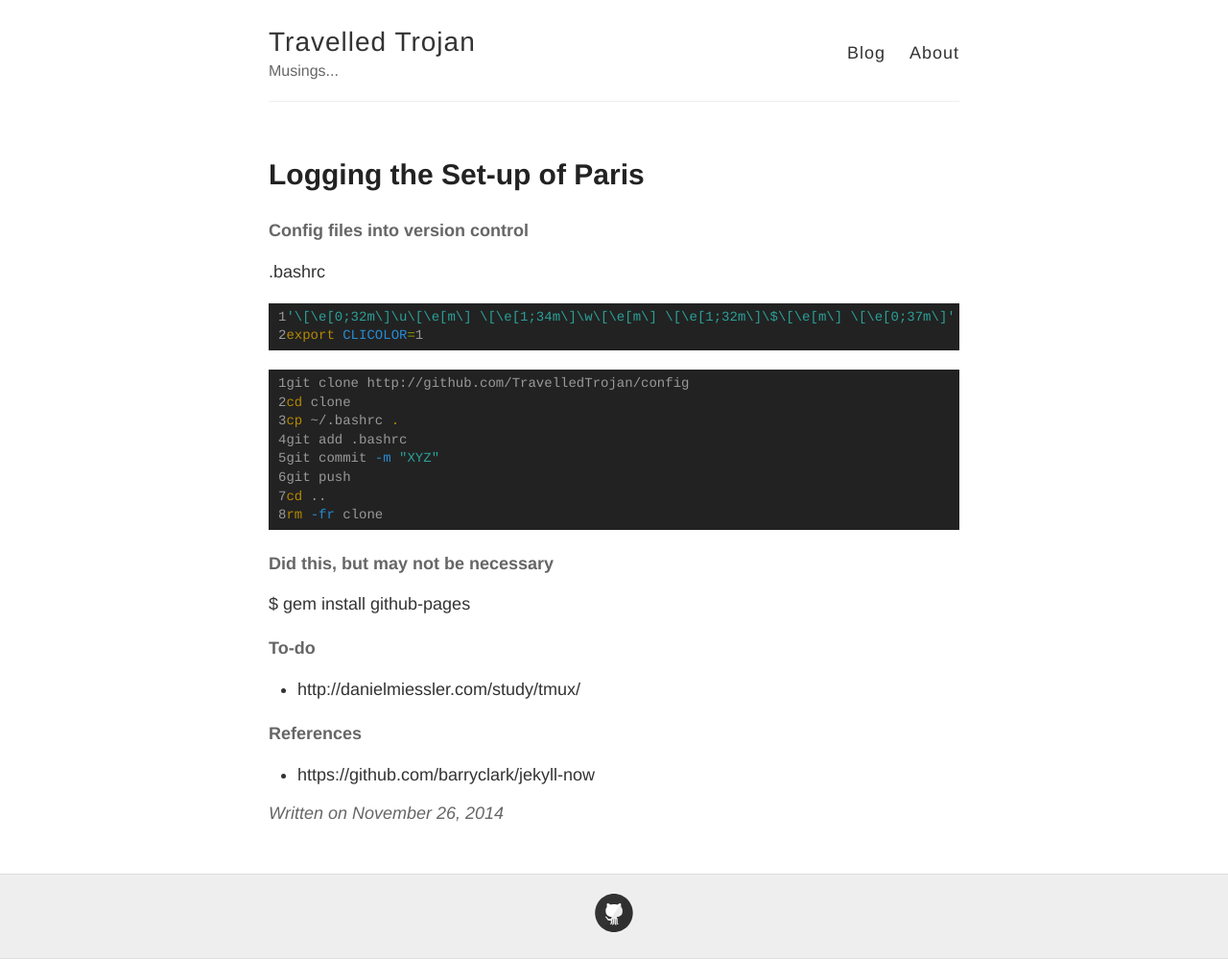
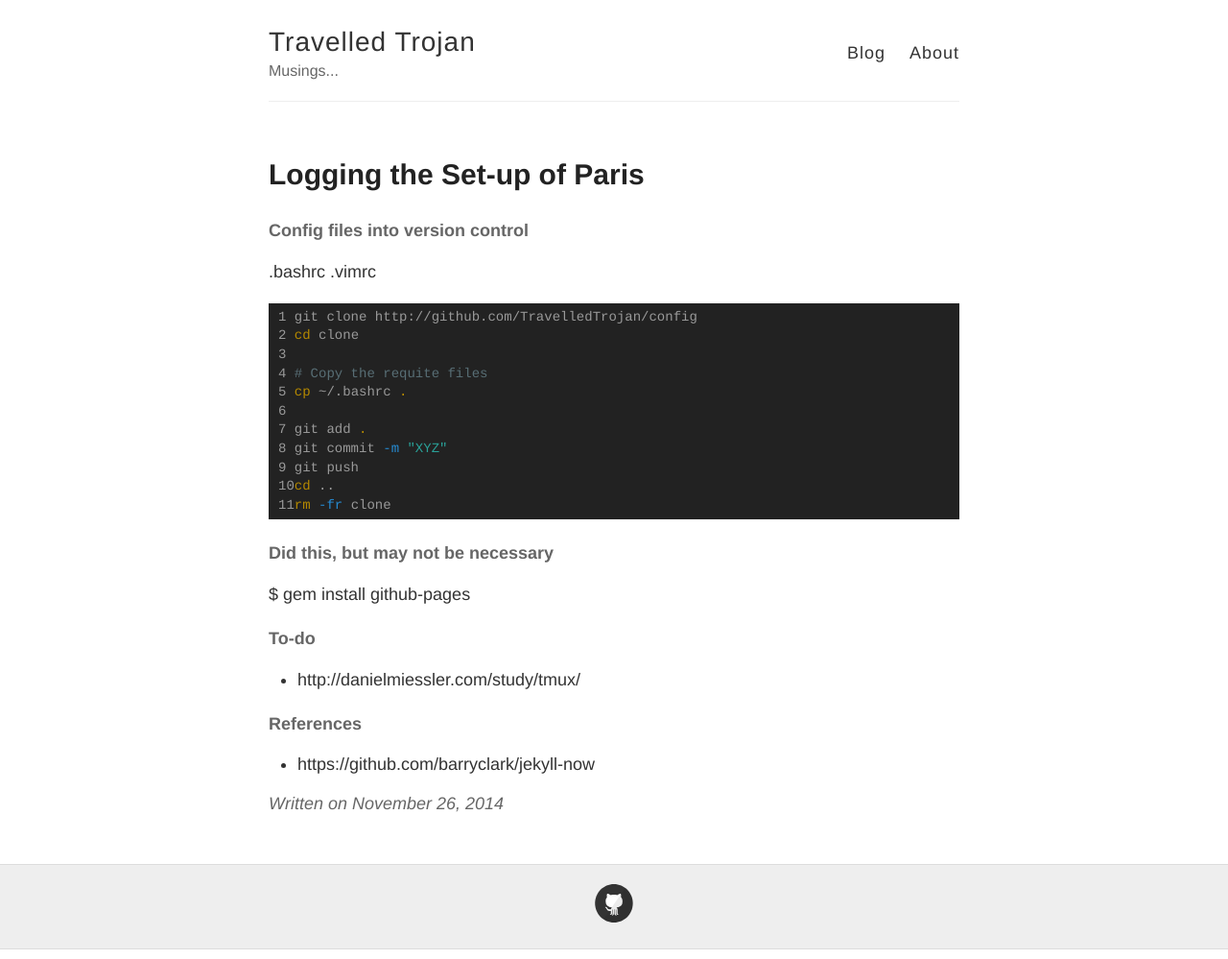
Before and after one commit to TravelledTrojan/TravelledTrojan.github.io, a Jekyll site: the page built from _posts/2014-11-26-Setup.md, in a window 1280 px wide. Shown: the whole page at 96% size. Built offline with Jekyll 4.4.1, drawn with Linux system fonts in a browser that asks for light colours.

Commit message:
CM config comments

```diff
--- a/_posts/2014-11-26-Setup.md
+++ b/_posts/2014-11-26-Setup.md
@@ -5,16 +5,16 @@
 
 #### Config files into version control
 .bashrc
-{% highlight bash linenos %}
-'\[\e[0;32m\]\u\[\e[m\] \[\e[1;34m\]\w\[\e[m\] \[\e[1;32m\]\$\[\e[m\] \[\e[0;37m\]'
-export CLICOLOR=1
-{% endhighlight %}
+.vimrc
 
 {% highlight bash linenos %}
 git clone http://github.com/TravelledTrojan/config
 cd clone
+
+# Copy the requite files
 cp ~/.bashrc .
-git add .bashrc
+
+git add .
 git commit -m "XYZ"
 git push
 cd ..
```
